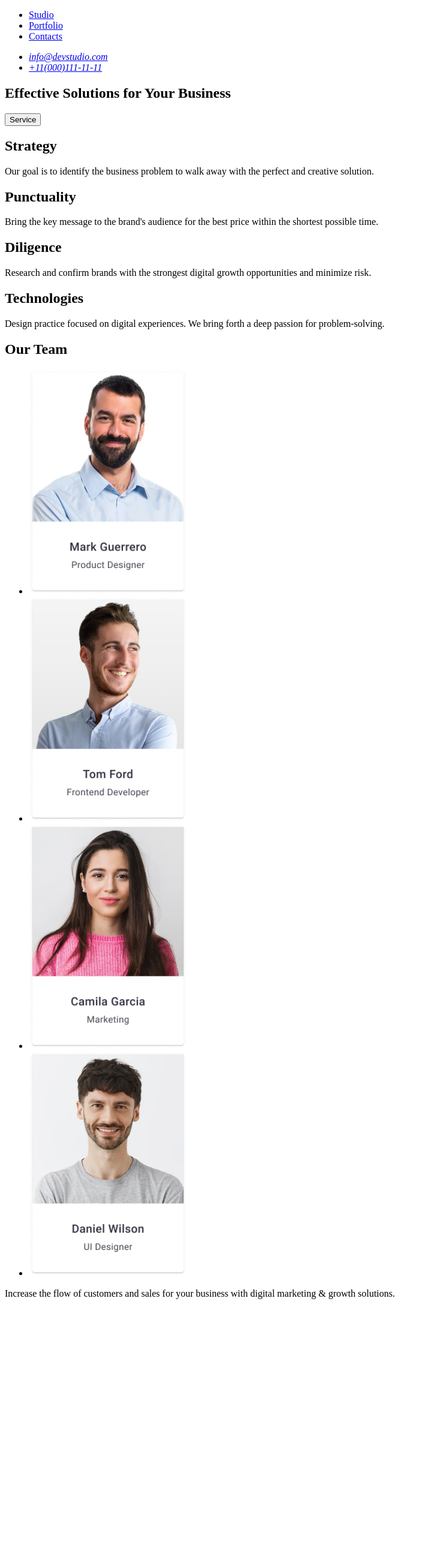
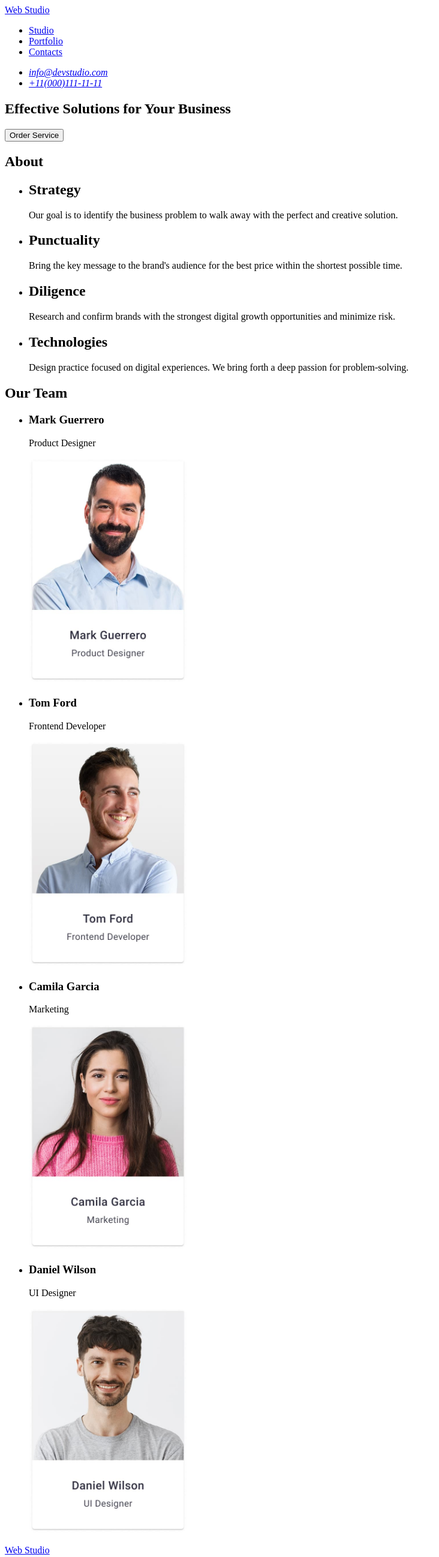
Before and after one commit to WolfOdessit/goit-markup-hw-01, a plain HTML site: page index.html in a window 1280 px wide. Shown: the top 2596 px of the page at 60% size, without its empty margins (0-732 px from the left). Before the commit the page ends 2182 px from the top, so only its background shows below. Drawn offline with Linux system fonts and the light colour scheme.

Commit message:
update html

```diff
--- a/index.html
+++ b/index.html
@@ -9,7 +9,7 @@
 		<!--Header-->
 		<header>
 			<nav>
-				<a href="images/logo.jpg"></a>
+				<a href="index.html">Web Studio</a>
 				<ul>
 					<li><a href="#">Studio</a></li>
 					<li><a href="#">Portfolio</a></li>
@@ -28,59 +28,78 @@
 		<main>
 			<section>
 				<h1>Effective Solutions for Your Business</h1>
-				<button type="button">Service</button>
+				<button type="button">Order Service</button>
 			</section>
 
 			<section>
+				<h2>About</h2>
+				<ul>
+					<li>
 						<h2>Strategy</h2>
 						<p>
 							Our goal is to identify the business problem to walk away with the
 							perfect and creative solution.
 						</p>
+					</li>
+					<li>
 						<h2>Punctuality</h2>
 						<p>
 							Bring the key message to the brand's audience for the best price
 							within the shortest possible time.
 						</p>
+					</li>
+					<li>
 						<h2>Diligence</h2>
 						<p>
 							Research and confirm brands with the strongest digital growth
 							opportunities and minimize risk.
 						</p>
+					</li>
+					<li>
 						<h2>Technologies</h2>
 						<p>
-					Design practice focused on digital experiences. We bring forth a deep
-					passion for problem-solving.
+							Design practice focused on digital experiences. We bring forth a
+							deep passion for problem-solving.
 						</p>
+					</li>
+				</ul>
 			</section>
 			<!--Team-->
 			<section>
 				<h2>Our Team</h2>
 				<ul>
 					<li>
+						<h3>Mark Guerrero</h3>
+						<p>Product Designer</p>
 						<img
-							src="images/team_card1.jpg"
+							src="./images/team_card1.jpg"
 							alt="Product Designer"
 							width="264" />
 					</li>
 					<li>
+						<h3>Tom Ford</h3>
+						<p>Frontend Developer</p>
 						<img
-							src="images/team_card2.jpg"
+							src="./images/team_card2.jpg"
 							alt="Frontend Developer"
 							width="264" />
 					</li>
 					<li>
-						<img src="images/team_card3.jpg" alt="Marketing" width="264" />
+						<h3>Camila Garcia</h3>
+						<p>Marketing</p>
+						<img src="./images/team_card3.jpg" alt="Marketing" width="264" />
 					</li>
 					<li>
-						<img src="images/team_card4.jpg" alt="UI Designer" width="264" />
+						<h3>Daniel Wilson</h3>
+						<p>UI Designer</p>
+						<img src="./images/team_card4.jpg" alt="UI Designer" width="264" />
 					</li>
 				</ul>
 			</section>
 		</main>
 		<!--Footer-->
 		<footer>
-			<a href="images/logo.jpg"></a>
+			<a href="./index.html/">Web Studio</a>
 			<p>
 				Increase the flow of customers and sales for your business with digital
 				marketing & growth solutions.
```
Also changed, not shown: logo.jpg (renamed from images/logo.jpg). Lines whose indentation alone changed are shown as unchanged.
